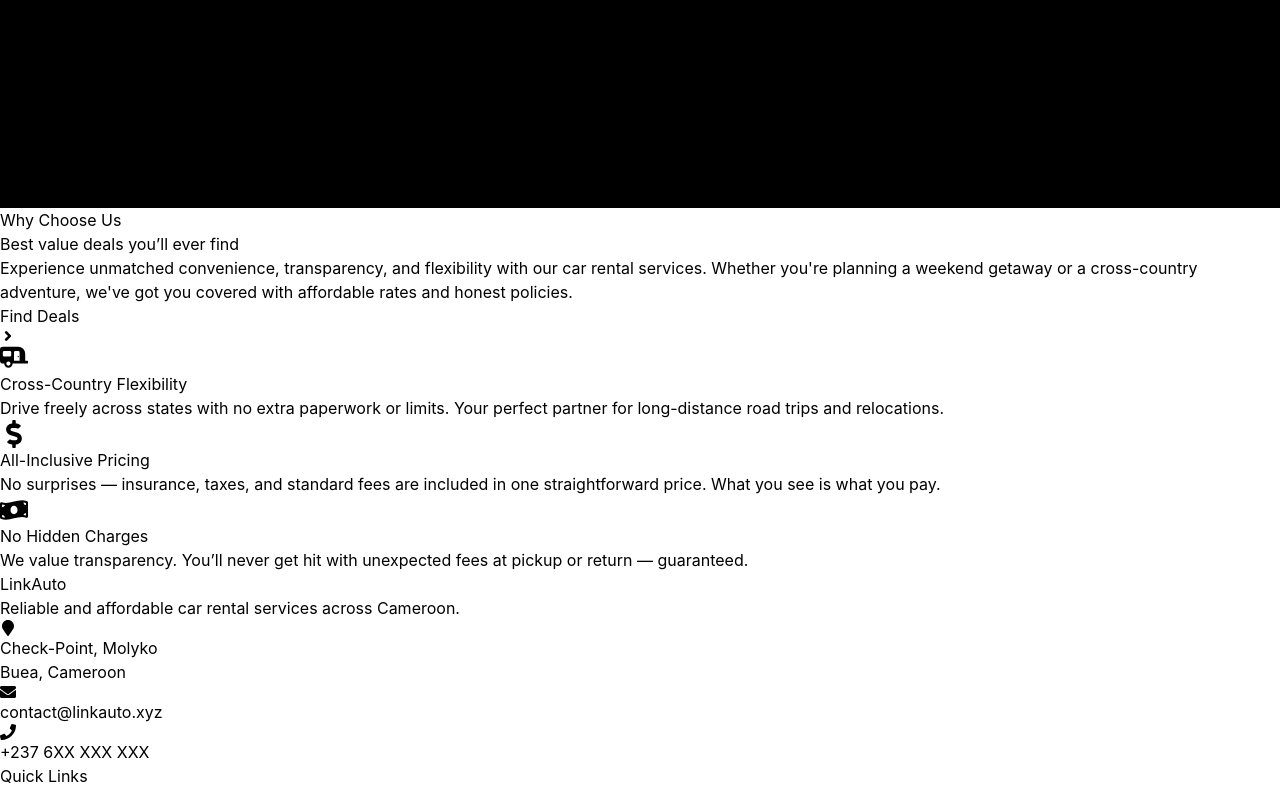
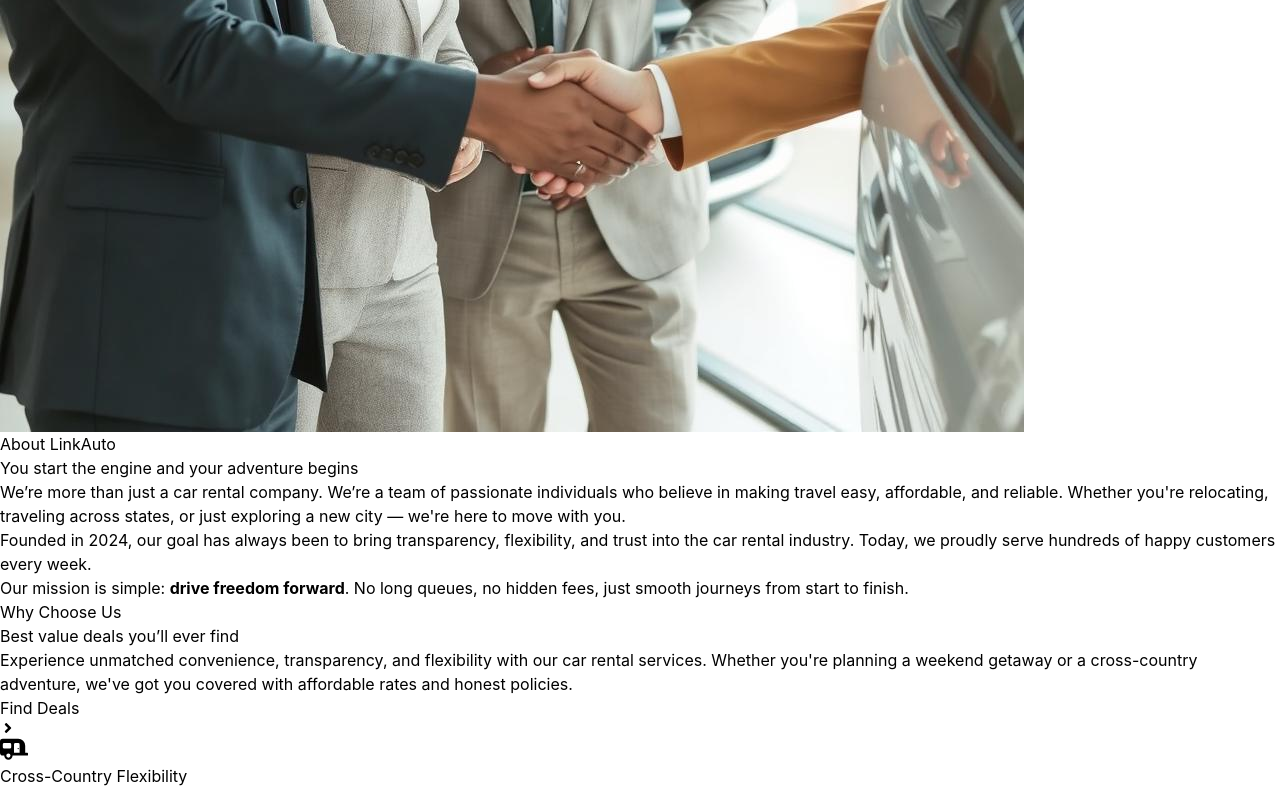
Before and after one commit to Iknite-Space/linkauto, a React (Create React App) app in the folder app/: page / in a window 1280 px wide. Shown: the part 1008-1799 px from the top of the page. Built offline with nearby package versions, Linux system fonts and the light colour scheme; no server answers; a web font is replaced by a local one.

Commit message:
about us section ready

```diff
--- /dev/null
+++ b/app/src/components/AboutUs.jsx
@@ -0,0 +1,51 @@
+import React from "react";
+import { motion } from "framer-motion";
+
+const AboutUs = () => {
+  return (
+    <section className="py-16">
+      <div className="grid items-center grid-cols-1 gap-10 md:grid-cols-2">
+        {/* Left Image */}
+        <motion.div
+          initial={{ opacity: 0, x: -60 }}
+          animate={{ opacity: 1, x: 0 }}
+          transition={{ duration: 0.7 }}
+        >
+          <img
+            src="about-2.jpg"
+            alt="Our Team"
+            className="w-full shadow-md rounded-2xl"
+          />
+        </motion.div>
+
+        {/* Right Text */}
+        <motion.div
+          initial={{ opacity: 0, x: 60 }}
+          animate={{ opacity: 1, x: 0 }}
+          transition={{ duration: 0.7 }}
+          className="flex flex-col gap-5"
+        >
+          <h2 className="text-2xl font-bold text-gray-800">About LinkAuto</h2>
+          <h2 className="hidden text-5xl font-bold lg:block">You start the engine and your adventure begins</h2>
+          <p className="leading-relaxed text-gray-600">
+            We’re more than just a car rental company. We’re a team of passionate
+            individuals who believe in making travel easy, affordable, and reliable.
+            Whether {`you're`} relocating, traveling across states, or just exploring a
+            new city — {`we're`} here to move with you.
+          </p>
+          <p className="leading-relaxed text-gray-600">
+            Founded in 2024, our goal has always been to bring transparency,
+            flexibility, and trust into the car rental industry. Today, we proudly
+            serve hundreds of happy customers every week.
+          </p>
+          <p className="leading-relaxed text-gray-600">
+            Our mission is simple: <strong>drive freedom forward</strong>. No long queues,
+            no hidden fees, just smooth journeys from start to finish.
+          </p>
+        </motion.div>
+      </div>
+    </section>
+  );
+};
+
+export default AboutUs;
--- a/app/src/components/HomePage.jsx
+++ b/app/src/components/HomePage.jsx
@@ -1,14 +1,14 @@
 import React from 'react'
-import ComingSoon from './ComingSoon'
 import HeroSection from './HeroSection'
 import WhyChooseUs from './WhyChooseUs'
+import AboutUs from './AboutUs'
 
 
 const HomePage = () => {
   return (
     <>
     <div id='hero-section'><HeroSection /></div>
-    <div className='my-4' id='hero'><ComingSoon /></div>
+    <div id="about-us" className="my-4"><AboutUs /></div>
     <div className="my-4"><WhyChooseUs /></div>
     </>
   )
--- a/app/src/layouts/HomeLayout.jsx
+++ b/app/src/layouts/HomeLayout.jsx
@@ -8,11 +8,11 @@ const HomeLayout = () => {
             {/* the header component comes here */}
             <h2>header here</h2>
         </header>
-        <main className="flex-grow p-10">
+        <main className="flex-grow px-6 md:px-20">
             <Outlet />
         </main>
 
-        <footer className="p-10">
+        <footer className="px-6 py-10 md:px-20">
             <HomeFooter />
         </footer>
     </div>
```
Also changed, not shown: app/public/about-2.jpg (added), app/public/about.jpg (added).
